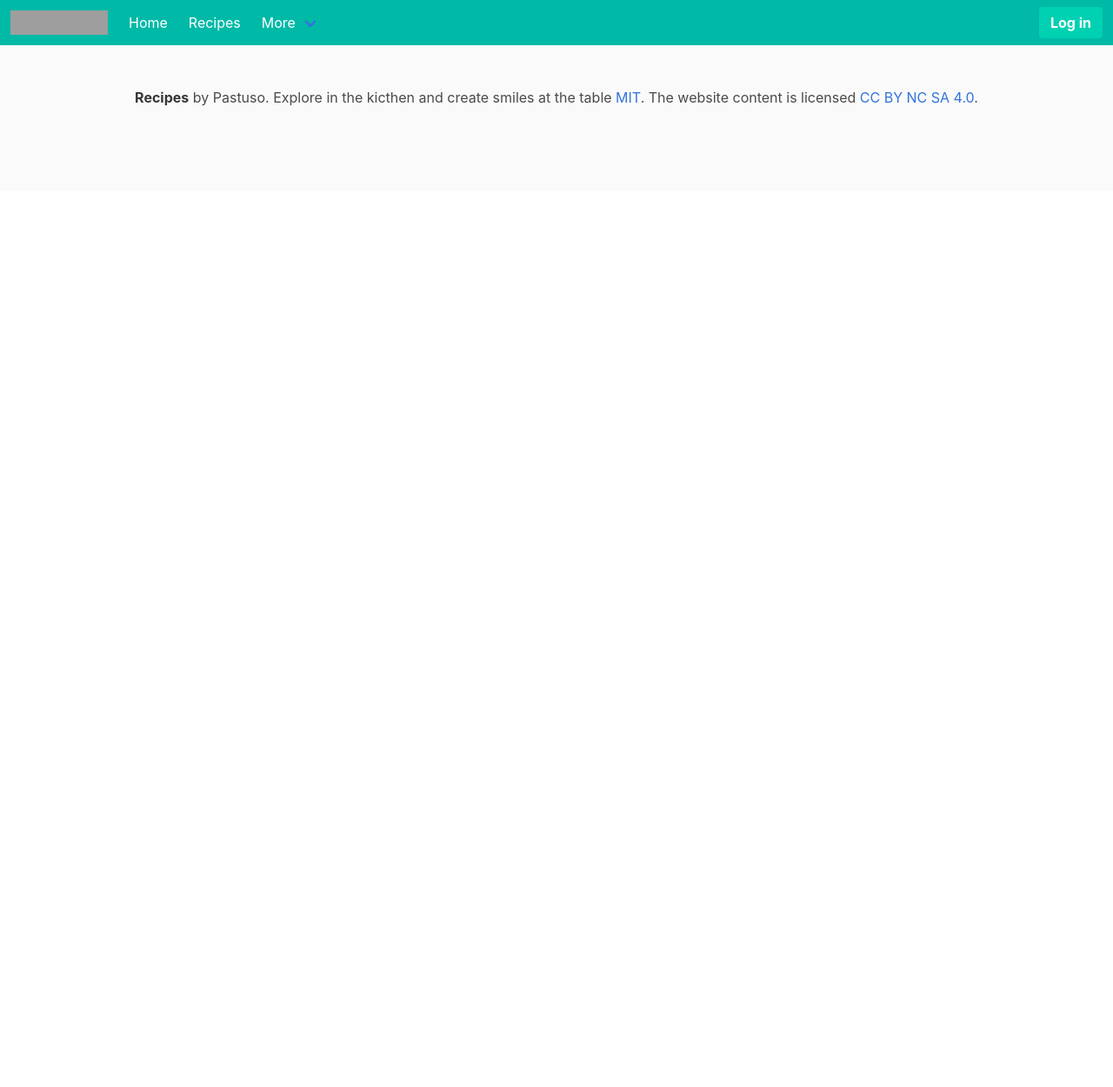
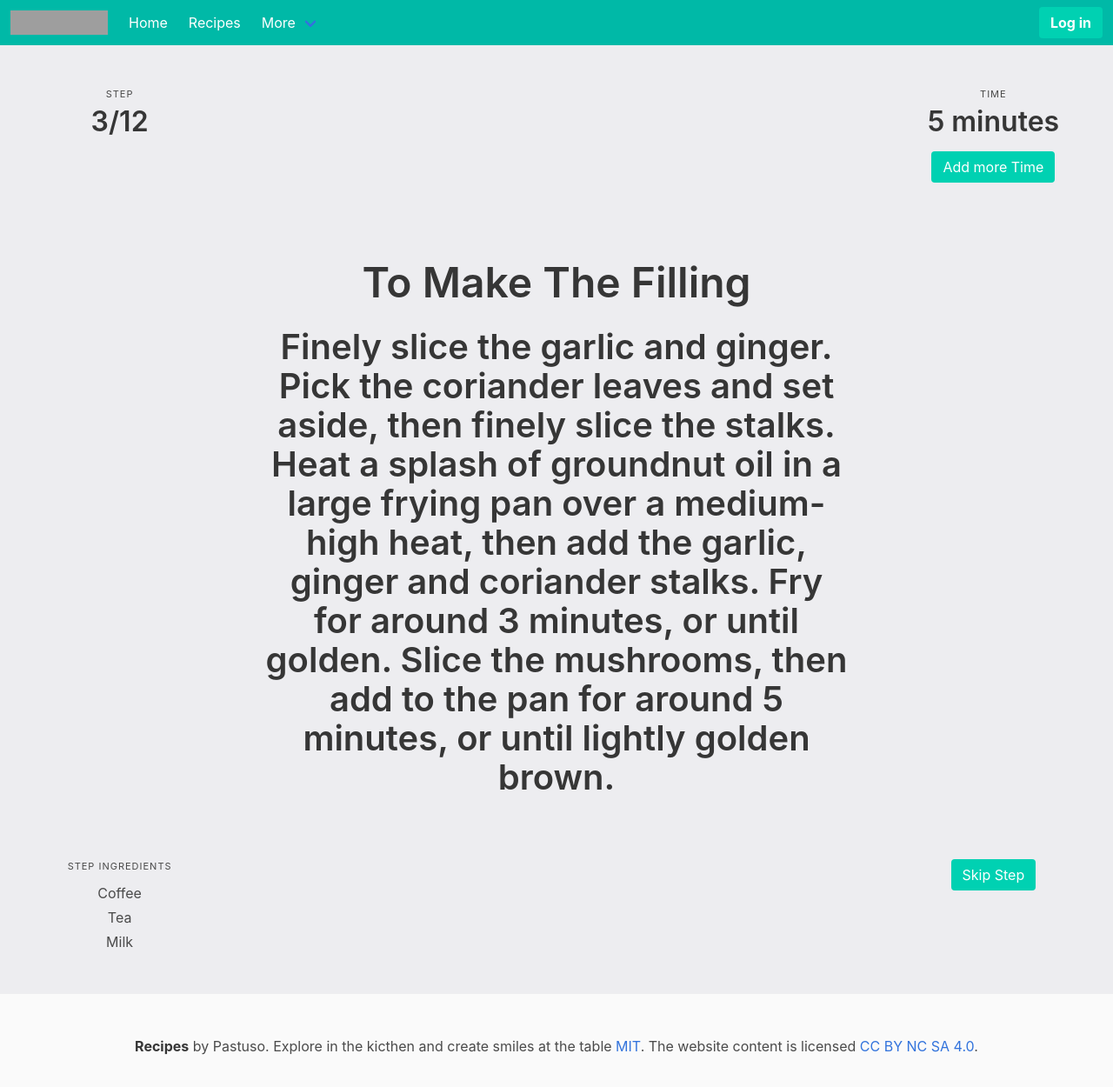
Before and after one commit to TomGroombridge/pastuso-food-client, a React (Create React App) app: page /recipes/1/steps in a window 1280 px wide. Shown: the top 1250 px of the page at 87% size. Before the commit the page ends 800 px from the top, so only its background shows below. Built offline with nearby package versions, Linux system fonts and the light colour scheme; no server answers; grey boxes are pictures that could not be loaded; what auth0-js would draw is missing.

Commit message:
Added first draft of the steps design

```diff
--- /dev/null
+++ b/src/App/RecipesSteps/index.tsx
@@ -0,0 +1,60 @@
+import * as React from 'react';
+
+const RecipesSteps = () => {
+  return(
+    <section className="section">
+    <div className="columns">
+      <div className="column is-one-fifth has-text-centered">
+        <div className="level-item">
+          <div>
+            <p className="heading">Step</p>
+            <p className="title">3/12</p>
+          </div>
+        </div>
+      </div>
+      <div className="column is-three-fifths"/>
+      <div className="column is-one-fifth has-text-centered">
+        <div className="level-item">
+          <div>
+            <p className="heading">Time</p>
+            <p className="title">5 minutes</p>
+          </div>
+        </div>
+        <a className="button is-primary" style={{ margin: '1em'}}>Add more Time</a>
+      </div>
+    </div>
+
+    <div className="columns" style={{ padding: '3em' }}>
+      <div className="column is-one-fifth"/>
+      <div className="column is-three-fifths">
+        <h1 className="title is-1 has-text-centered">To Make The Filling</h1>
+        <h2 className="title is-2 has-text-centered">Finely slice the garlic and ginger. Pick the coriander leaves and set aside, then finely slice the stalks. Heat a splash of groundnut oil in a large frying pan over a medium-high heat, then add the garlic, ginger and coriander stalks. Fry for around 3 minutes, or until golden. Slice the mushrooms, then add to the pan for around 5 minutes, or until lightly golden brown.</h2>
+      </div>
+      <div className="column is-one-fifth"/>
+    </div>
+
+
+
+    <div className="columns">
+      <div className="column is-one-fifth">
+        <div className="content has-text-centered">
+          <p className="heading">Step Ingredients</p>
+          <ol style={{ listStyle: 'none' , margin: 0 }}>
+            <li>Coffee</li>
+            <li>Tea</li>
+            <li>Milk</li>
+          </ol>
+        </div>
+      </div>
+      <div className="column is-three-fifths"/>
+      <div className="column is-one-fifth has-text-centered">
+          <a className="button is-primary">Skip Step</a>
+      </div>
+    </div>
+
+
+    </section>
+  )
+}
+
+export default RecipesSteps;
--- a/src/Components/Routes/index.tsx
+++ b/src/Components/Routes/index.tsx
@@ -4,6 +4,7 @@ import Auth from '../../App/Auth/auth';
 // import Home from '../../App/Home';
 import RecipePage from '../../App/Recipe'
 import Recipes from '../../App/Recipes';
+import RecipesSteps from '../../App/RecipesSteps';
 import history from '../../history';
 import Callback from '../Callback';
 import Footer from '../Footer';
@@ -30,6 +31,7 @@ const Routes = () => {
         <Route path="/" exact={true} render={Recipes} history={history}/>
         <Route path="/recipes/:id" exact={true} component={RecipePage}/>
         <Route path="/recipes" exact={true} render={Recipes} history={history}/>
+        <Route path="/recipes/:id/steps" exact={true} render={RecipesSteps} history={history}/>
         <Route path="/callback" render={(props: any) => {
           handleAuthentication(props);
           return <Callback/>
```
